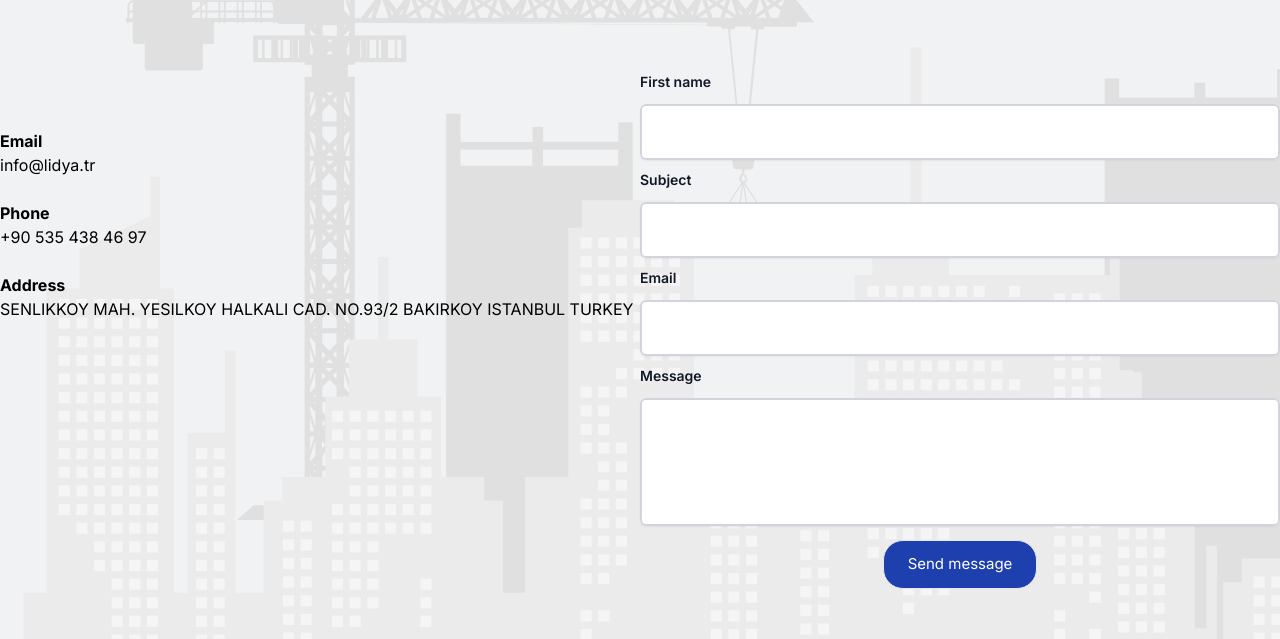
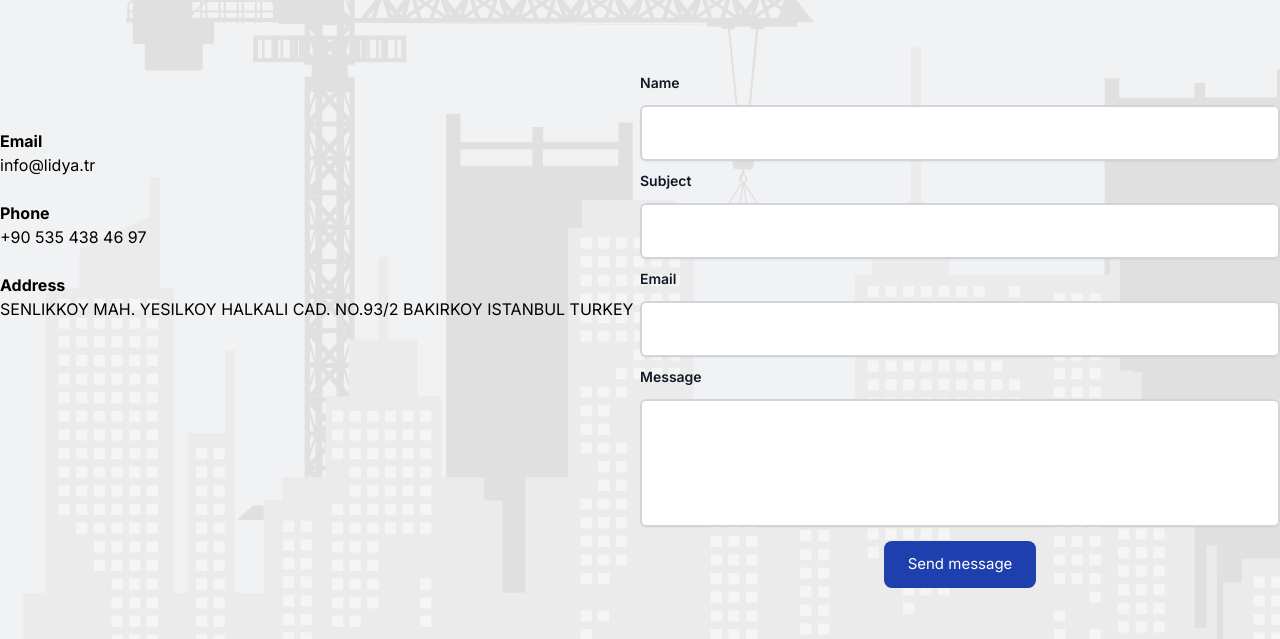
Before and after one commit to DavitAndzavelidze/lidya, a Next.js app: page /contact in a window 1280 px wide. Shown: the part 123-762 px from the top of the page. Built offline with nearby package versions, Linux system fonts and the light colour scheme.

Commit message:
functional contact form

```diff
--- a/app/contact/page.tsx
+++ b/app/contact/page.tsx
@@ -1,7 +1,5 @@
 "use client";
-import Button from "@/components/Button";
 import { Contacts } from "@/constants";
-import React from "react";
 import { motion } from "framer-motion";
 import { rightToLeft, leftToRight } from "@/utils/motion";
 
@@ -24,27 +22,29 @@ const Contact = () => {
       </motion.div>
 
       <motion.form
+        action="https://getform.io/f/b2fc02d1-c2c1-4aa7-80fa-de85ca38b6f5"
+        method="POST"
         variants={rightToLeft}
         initial="hidden"
         whileInView="show"
         viewport={{ once: true }}
-        action="#"
         className="flex flex-col gap-2 py-6 w-full md:px-[6rem] px-6 lg:px-0 lg:flex-1"
       >
         <div>
           <label
-            htmlFor="first-name"
+            htmlFor="name"
             className="block text-sm font-semibold leading-6 text-gray-900"
           >
-            First name
+            Name
           </label>
           <div>
             <input
               type="text"
-              name="first-name"
-              id="first-name"
+              name="name"
+              id="name"
               autoComplete="given-name"
               className="formInput"
+              required
             />
           </div>
         </div>
@@ -62,6 +62,7 @@ const Contact = () => {
               id="subject"
               autoComplete="given-name"
               className="formInput"
+              required
             />
           </div>
         </div>
@@ -79,6 +80,7 @@ const Contact = () => {
               id="email"
               autoComplete="email"
               className="formInput"
+              required
             />
           </div>
         </div>
@@ -95,15 +97,13 @@ const Contact = () => {
             rows={4}
             className="formInput resize-none"
             defaultValue={""}
+            required
           />
         </div>
         <div className="mx-auto">
-          <Button
-            type="submit"
-            alt="submit"
-            title="Send message"
-            variant="btn_dark_blue"
-          />
+          <button type="submit" className="btn_dark_blue rounded-lg">
+            Send message
+          </button>
         </div>
       </motion.form>
     </div>
```
